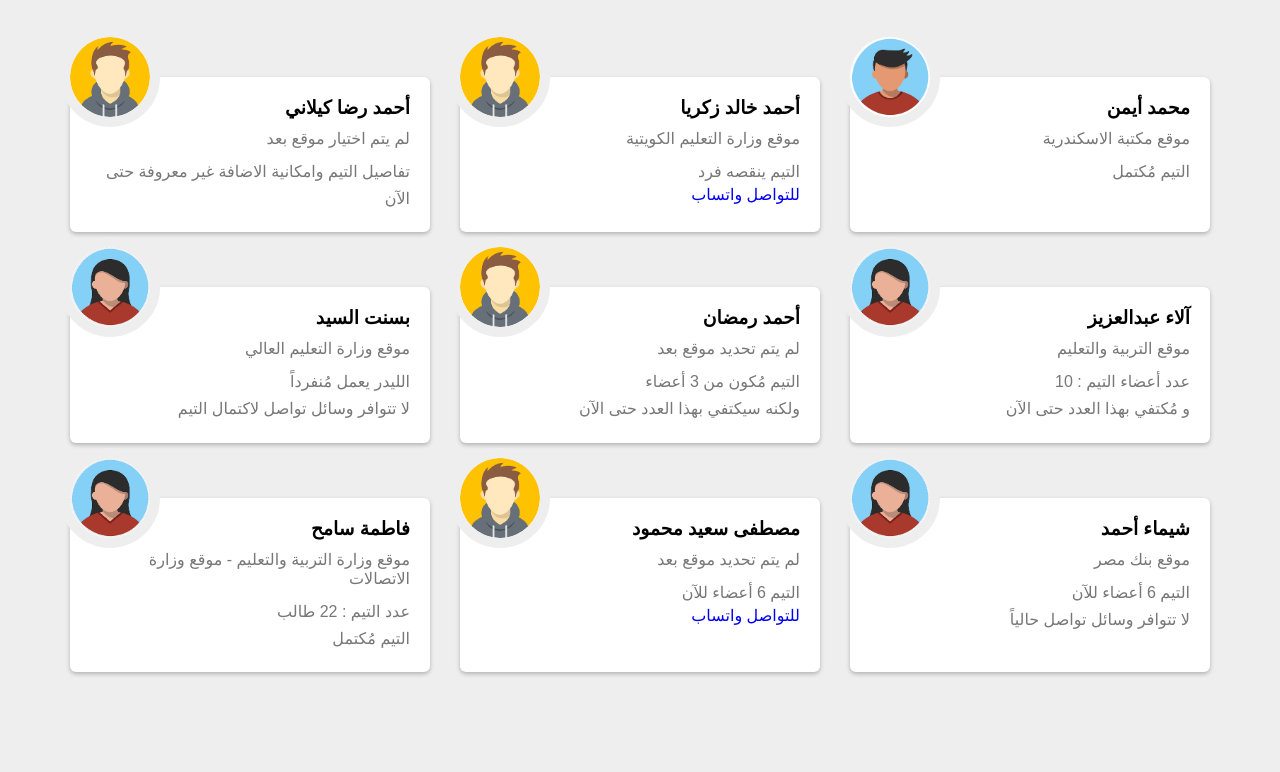
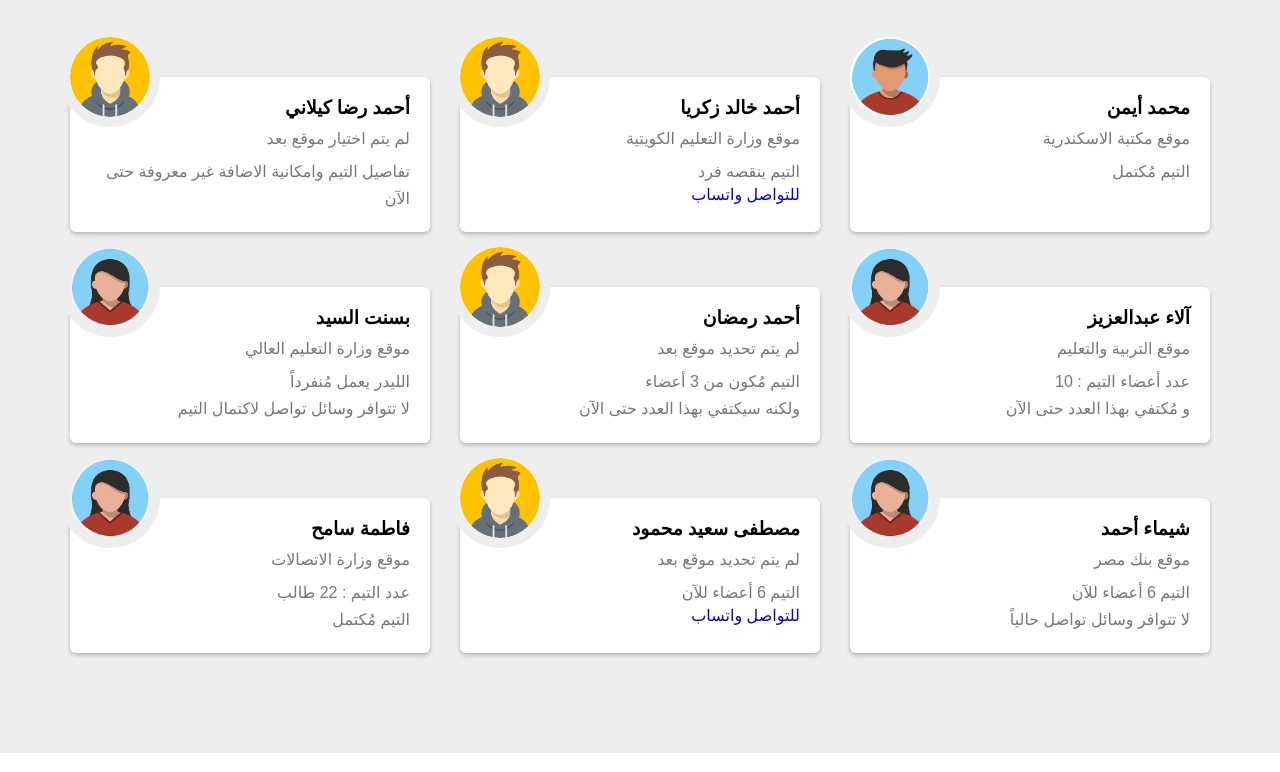
Before and after one commit to ahmedkilany123/dr-badawia, a plain HTML site: page index.html in a window 1280 px wide. Shown: the part 3177-3949 px from the top of the page. Drawn offline with Linux system fonts and the light colour scheme; a script that the page names is missing; a small style sheet from the web is missing.

Commit message:
Add files via upload

```diff
--- a/index.html
+++ b/index.html
@@ -265,7 +265,7 @@
 				<div class="box">
 					<img src="img/av3.png" alt="">
 					<h3>فاطمة سامح</h3>
-					<span class="title">موقع وزارة التربية والتعليم - موقع وزارة الاتصالات</span>
+					<span class="title"> موقع وزارة الاتصالات</span>
 
 					<p>
 						عدد التيم : 22 طالب
```
